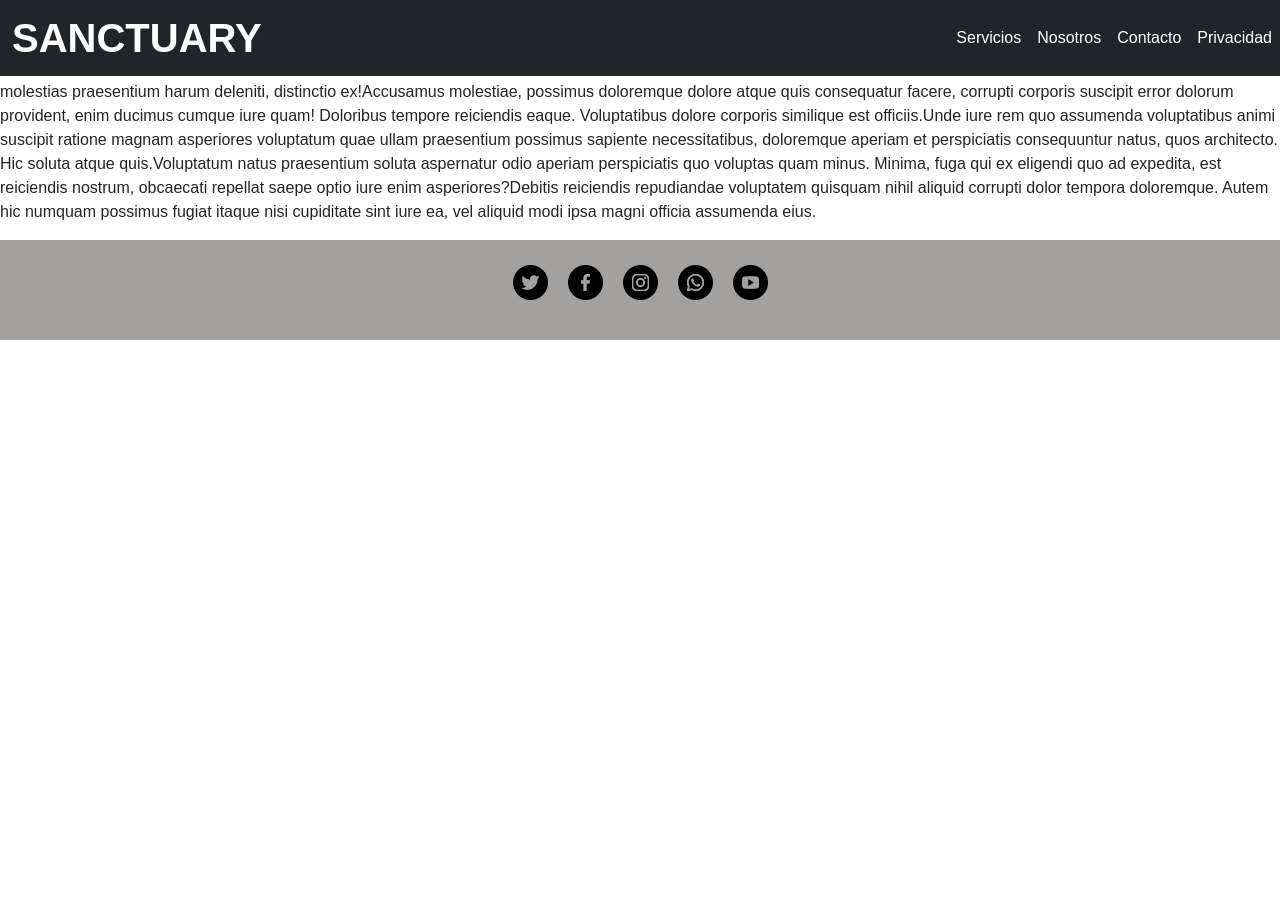
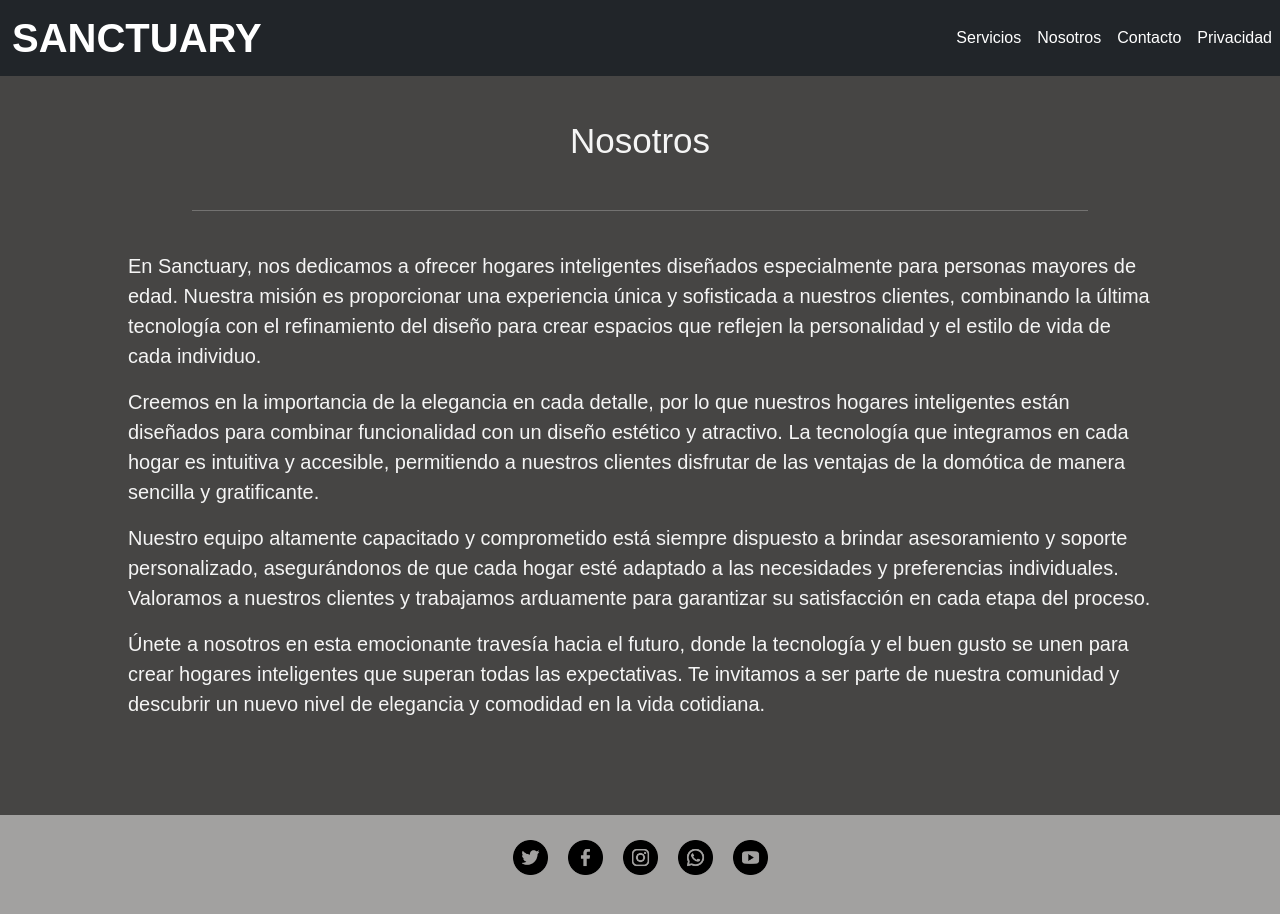
Before and after one commit to mbottelli/sanctuary-43010, a plain HTML site: page pages/nosotros.html in a window 1280 px wide. Before the commit the page ends 800 px from the top, so only its background shows below. Drawn offline with nearby package versions, Linux system fonts and the light colour scheme; a web font is replaced by a local one.

Commit message:
Pagina nosotros agregada

```diff
--- a/css/style.css
+++ b/css/style.css
@@ -171,7 +171,6 @@ header nav ul li a{
 }
 
 /* -----NEWSLETTER----- */
-/* Siento que me la compliqué de mas acá, pero dentro de todo quedó bien */
 
 .newsletter {
     display: grid;
@@ -238,50 +237,15 @@ header nav ul li a{
     }
 }
 
-/* .newsletter{
-    background-color: #c0c0bf;
-    text-align: right;
-}
-.newsletter img{
-    position: absolute;
-    height: 40vh;
-    width: 25vw;
-    left: 5%;
-}
-.newsletter div{
-    display: inline-block;
-    width: 60vw;
-    height: 40vh;
-}
-.newsletter div h2{
-    text-align: center;
-}
-.newsletter hr{
-    width: 40vw;
-    margin: 5vh 10vw 5vh 10vw;
-}
-.newsletter .ntext{
-    text-align: center;
-    padding: 0;
-}
-.newsletter .ntext p{
-    font-size: 20px;
-}
-.newsletter .ntext input{
-    margin: 3vh 5px 3vh 5px;
-}
-.newsletter .ntext button{
-    width: 100px;
-    height: 30px;
-} */
-
 /* -----FOOTER----- */
 /* Ojala todo fuera tan simple como el footer */
 
 footer div{
     background-color: #a2a1a0;
     height: 100px;
+    width: 100%;
     padding: 0 0 0 0;
+    position: absolute;
 }
 footer div ul{
     display: flex;
@@ -303,6 +267,36 @@ footer div ul li img{
     }
 }
 
+/* ----------NOSOTROS----------- */
+
+.nosotros {
+    display: flex;
+    flex-direction: column;
+    height: 100%;
+    background-color: #464544;
+    text-align: left;
+    color: whitesmoke;
+    justify-content: center;
+    padding: 15vh 10vw 10vh 10vw;
+}
+.nosotros h1 {
+    align-self: center;
+    font-size: 60px;
+}
+.nosotros hr {
+    margin: 5vh 5vw 5vh 5vw;
+}
+.nosotros p {
+    font-size: 25px;
+}
+@media screen and (max-width: 1365px) {
+    .nosotros h1{
+        font-size: 35px;
+    }
+    .nosotros p {
+        font-size: 20px;
+    }
+}
 
 form div{
     padding: 0 0 0 0;
--- a/pages/nosotros.html
+++ b/pages/nosotros.html
@@ -37,8 +37,14 @@
         </nav>
     </header>
     <main>
-        <h1>Nosotros</h1>
-        <p><span>Lorem ipsum dolor sit amet consectetur adipisicing elit. Ipsam eligendi porro consequatur tempore sed, ratione quas provident enim adipisci quam atque iusto nemo accusantium molestias praesentium harum deleniti, distinctio ex!</span><span>Accusamus molestiae, possimus doloremque dolore atque quis consequatur facere, corrupti corporis suscipit error dolorum provident, enim ducimus cumque iure quam! Doloribus tempore reiciendis eaque. Voluptatibus dolore corporis similique est officiis.</span><span>Unde iure rem quo assumenda voluptatibus animi suscipit ratione magnam asperiores voluptatum quae ullam praesentium possimus sapiente necessitatibus, doloremque aperiam et perspiciatis consequuntur natus, quos architecto. Hic soluta atque quis.</span><span>Voluptatum natus praesentium soluta aspernatur odio aperiam perspiciatis quo voluptas quam minus. Minima, fuga qui ex eligendi quo ad expedita, est reiciendis nostrum, obcaecati repellat saepe optio iure enim asperiores?</span><span>Debitis reiciendis repudiandae voluptatem quisquam nihil aliquid corrupti dolor tempora doloremque. Autem hic numquam possimus fugiat itaque nisi cupiditate sint iure ea, vel aliquid modi ipsa magni officia assumenda eius.</span></p>
+        <div class="nosotros">
+            <h1>Nosotros</h1>
+            <hr>
+            <p>En Sanctuary, nos dedicamos a ofrecer hogares inteligentes diseñados especialmente para personas mayores de edad. Nuestra misión es proporcionar una experiencia única y sofisticada a nuestros clientes, combinando la última tecnología con el refinamiento del diseño para crear espacios que reflejen la personalidad y el estilo de vida de cada individuo.</p>
+            <p>Creemos en la importancia de la elegancia en cada detalle, por lo que nuestros hogares inteligentes están diseñados para combinar funcionalidad con un diseño estético y atractivo. La tecnología que integramos en cada hogar es intuitiva y accesible, permitiendo a nuestros clientes disfrutar de las ventajas de la domótica de manera sencilla y gratificante.</p>
+            <p>Nuestro equipo altamente capacitado y comprometido está siempre dispuesto a brindar asesoramiento y soporte personalizado, asegurándonos de que cada hogar esté adaptado a las necesidades y preferencias individuales. Valoramos a nuestros clientes y trabajamos arduamente para garantizar su satisfacción en cada etapa del proceso.</p>
+            <p>Únete a nosotros en esta emocionante travesía hacia el futuro, donde la tecnología y el buen gusto se unen para crear hogares inteligentes que superan todas las expectativas. Te invitamos a ser parte de nuestra comunidad y descubrir un nuevo nivel de elegancia y comodidad en la vida cotidiana.</p>
+        </div>
     </main>
     <footer>
         <div>
```
Also changed, not shown: index.html (+1 -0 lines).
